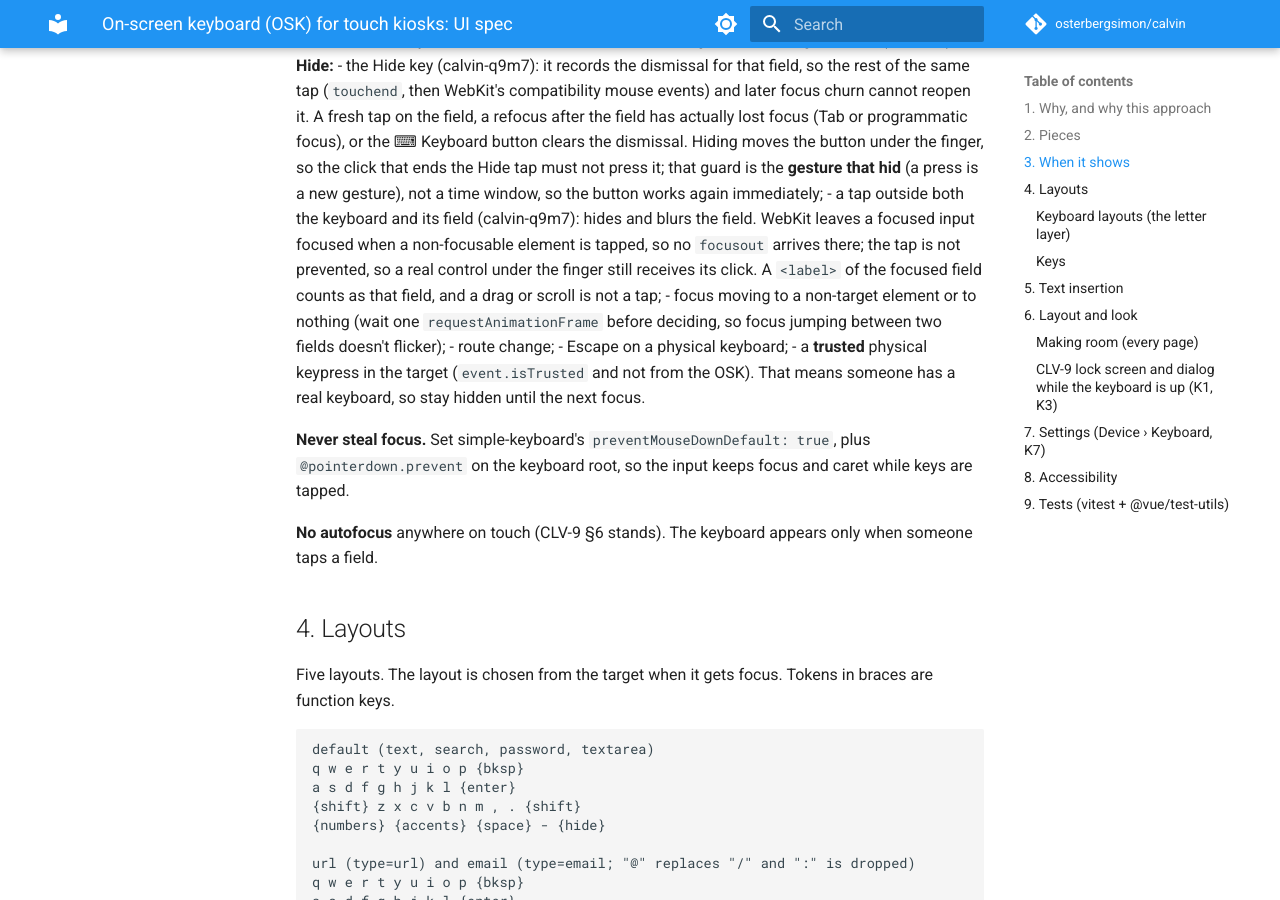
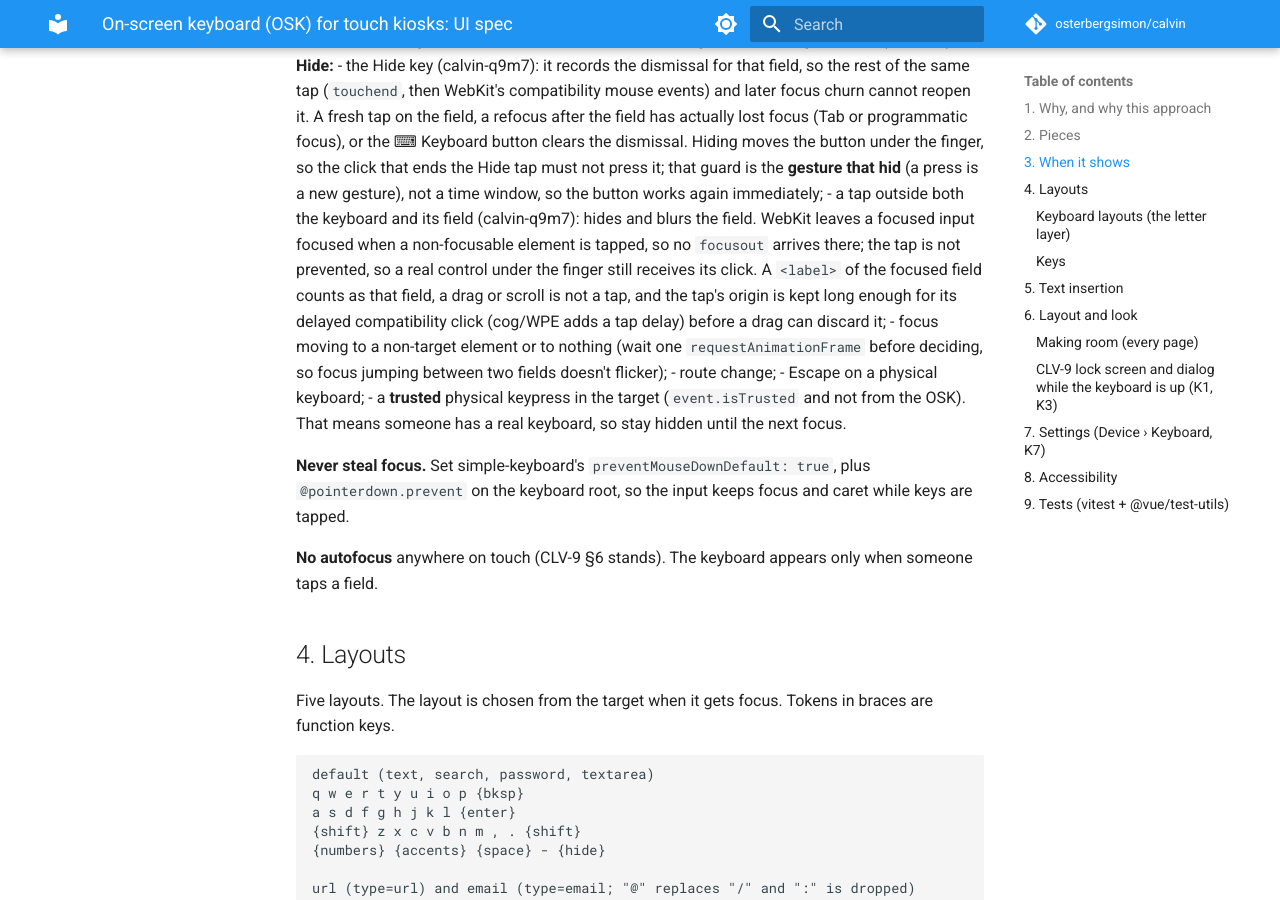
Before and after one commit to osterbergsimon/calvin, an MkDocs documentation site: the page built from docs/design/2026-10-29-on-screen-keyboard.md, in a window 1280 px wide and 900 px high, scrolled down 1683 px. Built offline with MkDocs 1.6.1 and Material for MkDocs 9.7.7, drawn with Linux system fonts in a browser that asks for light colours; comment, search, counter and statistics services are not loaded.

Commit message:
docs(osk): note the tap-delay gesture window (calvin-cgjl)

```diff
--- a/docs/design/2026-10-29-on-screen-keyboard.md
+++ b/docs/design/2026-10-29-on-screen-keyboard.md
@@ -57,7 +57,8 @@ from under the finger, so it never gets focus (CLV-114).
 - a tap outside both the keyboard and its field (calvin-q9m7): hides and blurs the field. WebKit leaves a
   focused input focused when a non-focusable element is tapped, so no `focusout` arrives there; the tap is
   not prevented, so a real control under the finger still receives its click. A `<label>` of the focused
-  field counts as that field, and a drag or scroll is not a tap;
+  field counts as that field, a drag or scroll is not a tap, and the tap's origin is kept long enough for
+  its delayed compatibility click (cog/WPE adds a tap delay) before a drag can discard it;
 - focus moving to a non-target element or to nothing (wait one `requestAnimationFrame` before deciding, so
   focus jumping between two fields doesn't flicker);
 - route change;
```
